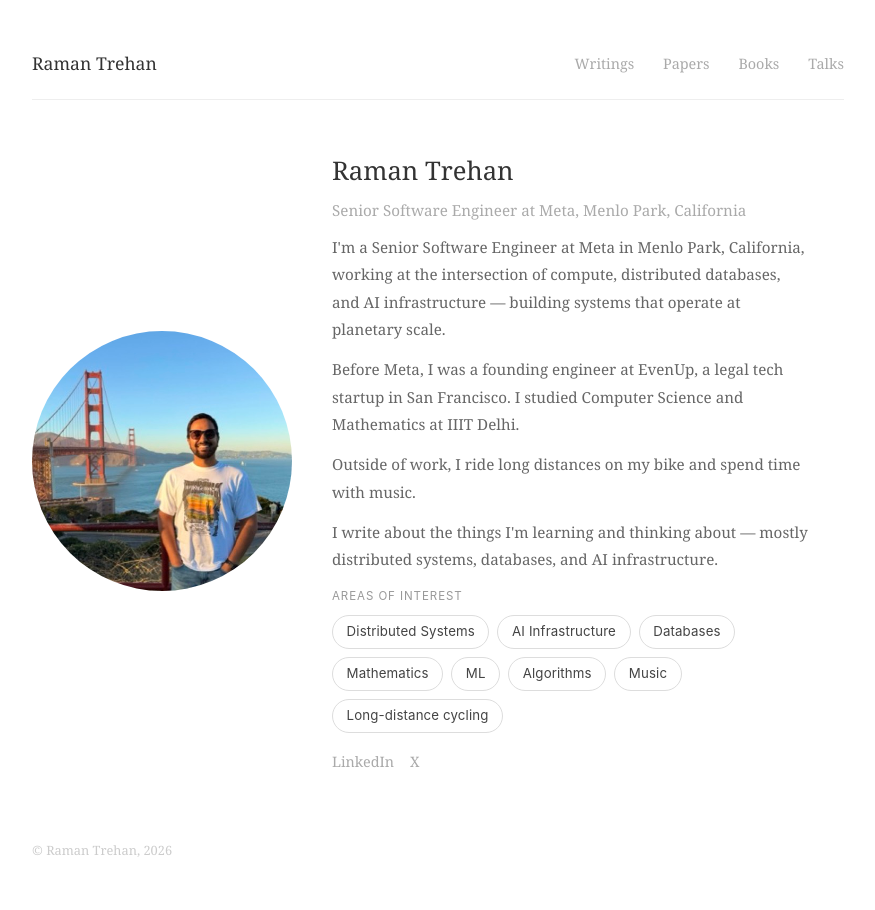
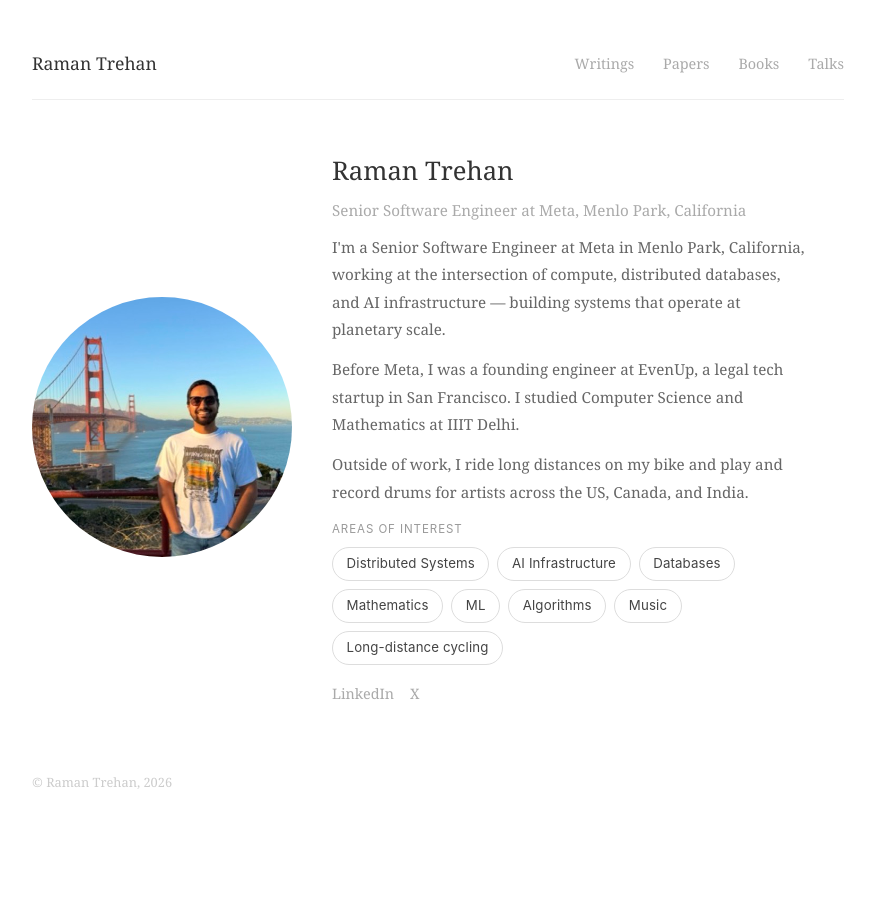
Before and after one commit to ramandeeptrehan/ramandeeptrehan.github.io, a Jekyll site: the page built from index.html, in a window 1280 px wide. Shown: the whole page, without its empty margins (202-1077 px from the left). Built offline with Jekyll 4.4.1, drawn with Linux system fonts in a browser that asks for light colours.

Commit message:
Update personal bio with drums

```diff
--- a/index.html
+++ b/index.html
@@ -9,8 +9,7 @@
     <p class="tagline">Senior Software Engineer at Meta, Menlo Park, California</p>
     <p class="bio">I'm a Senior Software Engineer at Meta in Menlo Park, California, working at the intersection of compute, distributed databases, and AI infrastructure — building systems that operate at planetary scale.</p>
     <p class="bio">Before Meta, I was a founding engineer at EvenUp, a legal tech startup in San Francisco. I studied Computer Science and Mathematics at IIIT Delhi.</p>
-    <p class="bio">Outside of work, I ride long distances on my bike and spend time with music.</p>
-    <p class="bio">I write about the things I'm learning and thinking about — mostly distributed systems, databases, and AI infrastructure.</p>
+    <p class="bio">Outside of work, I ride long distances on my bike and play and record drums for artists across the US, Canada, and India.</p>
     <div class="interests">
       <p class="interests-label">Areas of Interest</p>
       <ul>
```
